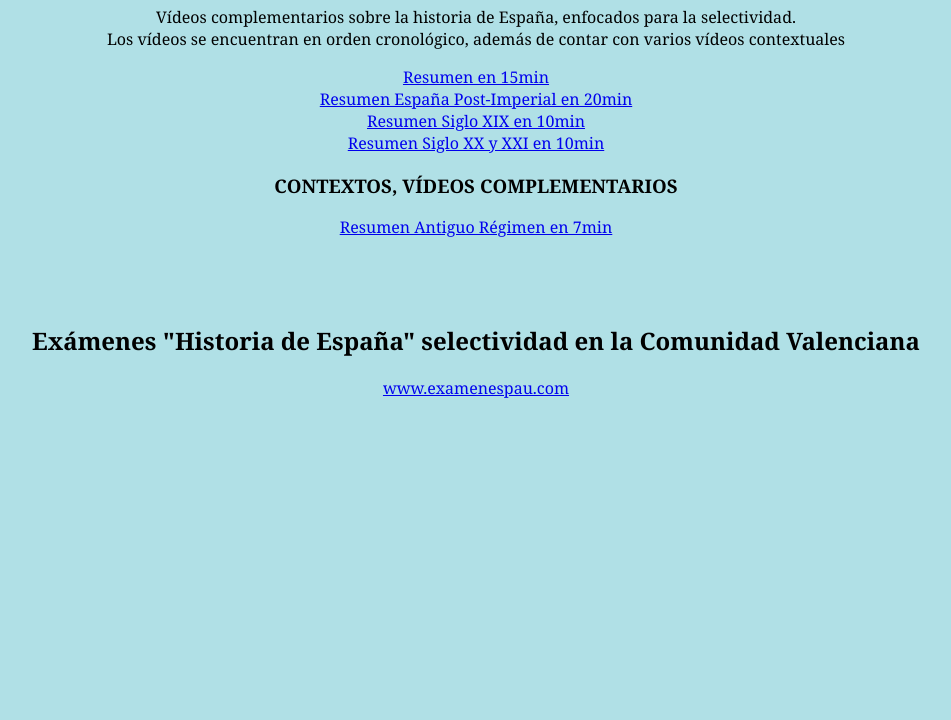
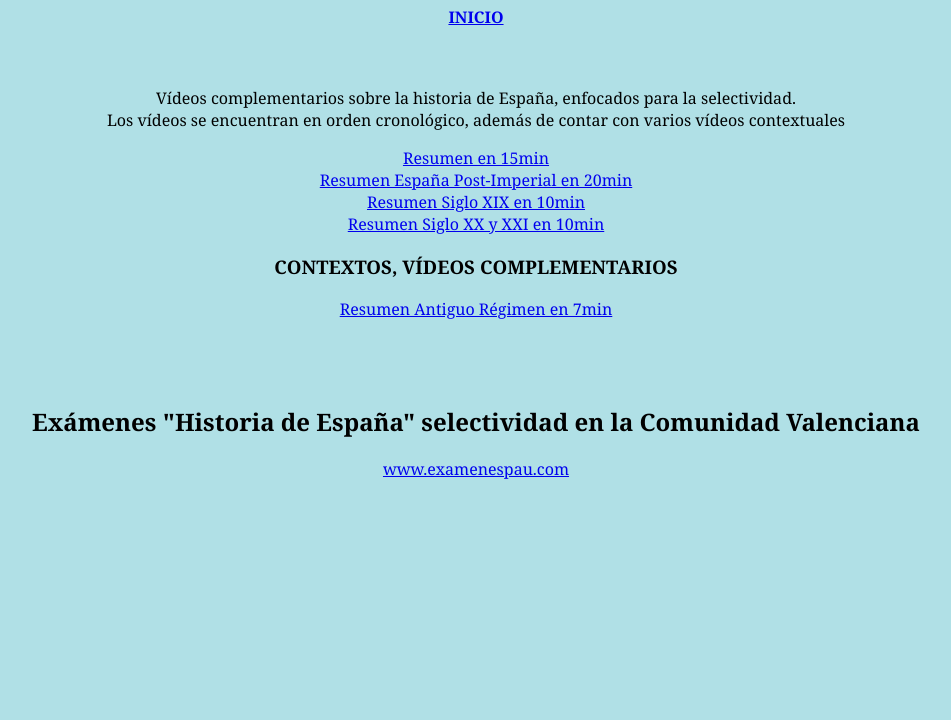
Before and after one commit to selectividadrecursos/selectividadrecursos.github.io, a plain HTML site: page historia.html in a window 1280 px wide. Shown: the part 80-800 px from the top of the page, without its empty margins (164-1115 px from the left). Drawn offline with Linux system fonts and the light colour scheme.

Commit message:
Update historia.html

```diff
--- a/historia.html
+++ b/historia.html
@@ -6,6 +6,8 @@
 <body style="background-color:powderblue;text-align:center;font-family: Cambria, Cochin, Georgia, Times, 'Times New Roman', serif;">
 
 <h1>Historia de España</h1>
+<a href="./index.html"><h4>INICIO</h4></a>
+<br>
 <p>Vídeos complementarios sobre la historia de España, enfocados para la selectividad. <br>Los vídeos se encuentran en orden cronológico,
 además de contar con varios vídeos contextuales</p>
 <a href="https://www.youtube.com/watch?v=90H1JvKT5tI" target="_blank">Resumen en 15min</a>
@@ -26,8 +28,3 @@ además de contar con varios vídeos contextuales</p>
 <a href="https://www.examenesdepau.com/examenes/comunidad-valenciana/historia/" target="_blank">www.examenespau.com</a>
 </body>
 </html>
-
-<!-- LINKS
-<br>
-<a href="" target="_blank">Resumen </a>
--->
```
